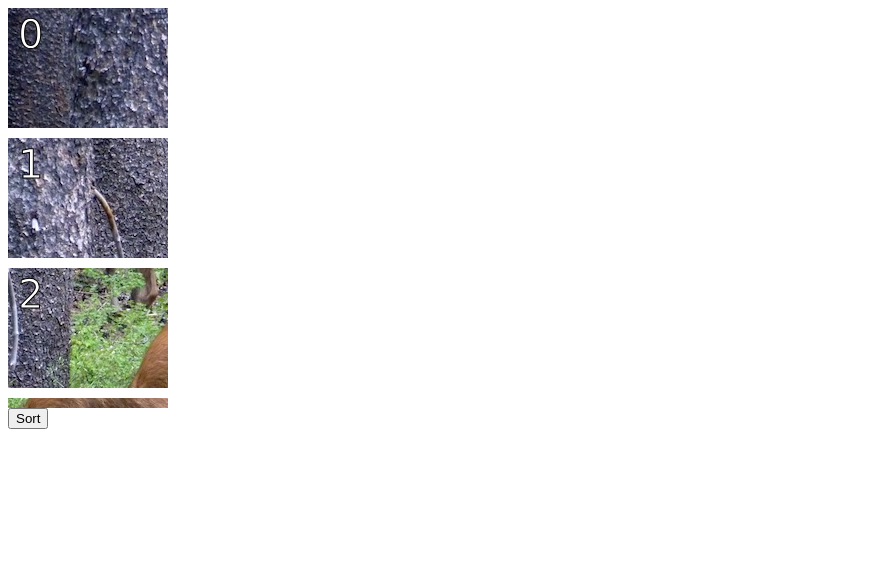
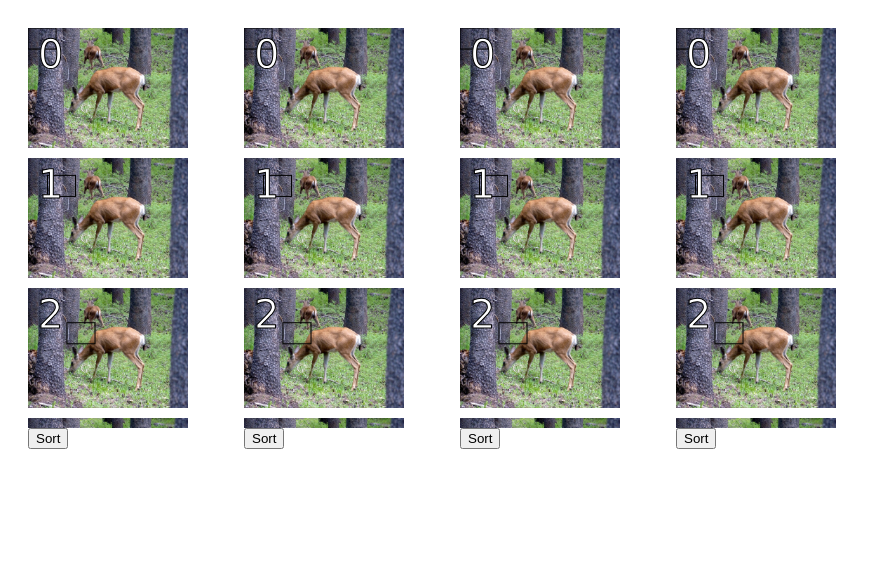
Before and after one commit to borismus/infinite-scroll, a plain HTML site: page index.html in a window 1280 px wide. Shown: the whole page, without its empty margins (0-891 px from the left). Drawn offline with Linux system fonts and the light colour scheme.

Commit message:
handling drawing bounding box onto images, and also did aspect ratio preservation

```diff
--- a/index.html
+++ b/index.html
@@ -5,7 +5,10 @@
 </head>
 
 <body>
-<div id="list"></div>
+<div class='vert-list' id="list_tp"></div>
+<div class='vert-list' id="list_fp"></div>
+<div class='vert-list' id="list_fn"></div>
+<div class='vert-list' id="list_tn"></div>
 
 <script src="js/data-adapter.js"></script>
 <script src="js/item-renderer.js"></script>
--- a/js/data-adapter.js
+++ b/js/data-adapter.js
@@ -34,6 +34,6 @@ DataAdapter.prototype._createItem = function(index) {
       w: 160,
       h: 120
     },
-    renderMode: 'crop' // Can also be 'frame'.
+    renderMode: 'frame' // Can also be 'frame'.
   };
 };
--- a/js/item-renderer.js
+++ b/js/item-renderer.js
@@ -27,19 +27,42 @@ ImageRenderer.prototype.getHeight = function() {
   return 130;
 };
 
+function FitIntoSquare(  w,  h,  dst_size ) {
+  // maintains aspect ratio and fits w x h into dst_size x dst_size
+  if(w > h) {
+    // fat box
+    dst_w = dst_size;
+    dst_h = h/(w*1.0) * dst_w;
+  } else {
+    dst_h = dst_size ;
+    dst_w = w/(h*1.0) * dst_h;
+  }
+  return {w:dst_w, h:dst_h};
+}
+
 ImageRenderer.prototype.render = function(data, callback) {
-  if (data.renderMode == 'crop') {
-    var bb = data.boundingBox;
   var canvas = document.createElement('canvas');
   var ctx = canvas.getContext('2d');
-
   var img = new Image();
   img.src = data.imageUrl;
+  var bb = data.boundingBox;
+  var canvas_size = 160;
+  canvas.width = canvas.height = canvas_size;
+
   img.onload = function() {
-      canvas.width = bb.w;
-      canvas.height = bb.h;
-      ctx.drawImage(img, bb.x, bb.y, bb.w, bb.h, 0, 0, bb.w, bb.h);
-      // Draw a number.
+    if (data.renderMode == 'crop') {
+      var dst = FitIntoSquare(bb.w, bb.h, canvas_size);
+      ctx.drawImage(img, bb.x, bb.y, bb.w, bb.h, 0, 0, dst.w, dst.h);
+    } else if (data.renderMode == 'frame' ) {
+      var dst = FitIntoSquare(img.width, img.height, canvas_size);
+      ctx.drawImage(img, 0, 0, dst.w, dst.h);
+      var x=dst.w*bb.x/img.width;
+      var y=dst.h*bb.y/img.height;
+      var w=dst.w*bb.w/img.width;
+      var h=dst.h*bb.h/img.height;
+      ctx.strokeRect(x,y,w,h);
+
+    }
     ctx.fillStyle = 'white';
     ctx.strokeStyle = 'black';
     ctx.font = '30pt Verdana';
@@ -48,4 +71,3 @@ ImageRenderer.prototype.render = function(data, callback) {
     callback(canvas);
   }
 }
-}
--- a/js/list-view.js
+++ b/js/list-view.js
@@ -90,8 +90,7 @@ ListView.prototype.render = function() {
       }.bind(this));
     }.bind(this))(top);
   }
-  itemData.forEach(function(item) {
-  }.bind(this));
+  itemData.forEach(function(item) {}.bind(this));
 };
 
 /**
--- a/js/main.js
+++ b/js/main.js
@@ -1,9 +1,12 @@
 var adapter = new DataAdapter();
 var renderer = new ImageRenderer();
-var el = document.querySelector('#list');
-
-var list = new ListView({
-  dataAdapter: adapter,
-  itemRenderer: renderer,
-  el: el
-});
+var items = ['list_tp', 'list_fp', 'list_fn', 'list_tn'] ;
+for( var i=0; i<items.length; ++i  ) {
+  console.log(i);
+  var el = document.querySelector('#'+items[i]);
+  var list = new ListView({
+    dataAdapter: adapter,
+    itemRenderer: renderer,
+    el: el
+  });
+}
--- a/style.css
+++ b/style.css
@@ -6,20 +6,24 @@ body {
 }
 
 .list-content {
-  width: 200px;
+  width: 172px; /* scroll bar width + canvas width */
   height: 400px;
   position: relative;
   overflow-y: scroll;
   overflow-x: hidden;
+  margin: 0px;
 }
 
 .list-force-height {
   position: absolute;
   border: 1px transparent solid;
+  margin: 0px;
 }
 
 .list-items > * {
   position: absolute;
+  margin: 0px;
+  padding: 0px;
 }
 
 
@@ -45,3 +49,8 @@ body {
 ::-webkit-scrollbar-thumb:window-inactive {
 	background: rgba(255,0,0,0.4);
 }
+
+.vert-list {
+  margin: 20px;
+  display: inline-block;
+}
```
Lines whose indentation alone changed are shown as unchanged.
